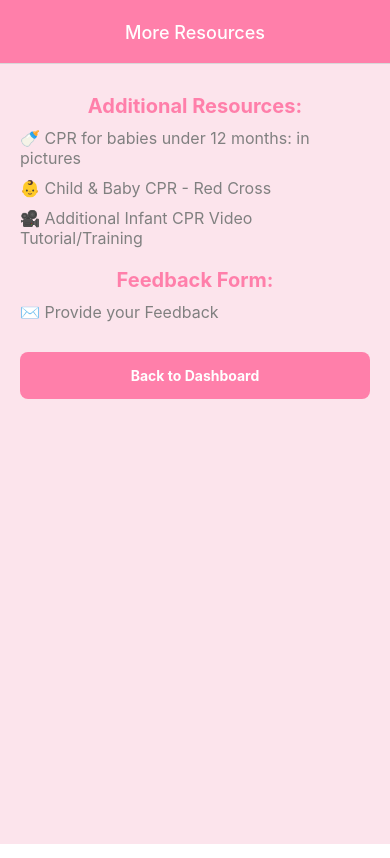
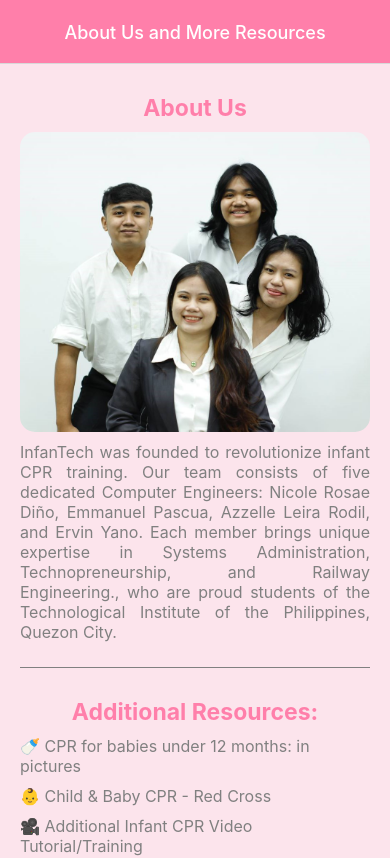
Before and after one commit to NicoleDino/Team14_infantCPRApp, a React Native app: screen /More in a window 390 px wide. Shown: the top 858 px of the page. Built offline with nearby package versions, Linux system fonts and the light colour scheme.

Commit message:
Added About Us
Added the about us info

```diff
--- a/App.js
+++ b/App.js
@@ -106,7 +106,7 @@ function App() {
           name="More"
           component={More}
           options={{
-            title: "More Resources",
+            title: "About Us and More Resources",
             headerLeft: null,
           }}
         />
--- a/screens/DashboardScreen.js
+++ b/screens/DashboardScreen.js
@@ -78,7 +78,7 @@ function DashboardScreen({ navigation }) {
             <Text style={styles.buttonText}>4-Pics & 1-Word</Text>
           </TouchableOpacity>
           <TouchableOpacity style={styles.button} onPress={handleMorePress}>
-            <Text style={styles.buttonText}>Learn More!</Text>
+            <Text style={styles.buttonText}>About Us & More Info</Text>
           </TouchableOpacity>
         </View>
       </View>
--- a/screens/MainCPR.js
+++ b/screens/MainCPR.js
@@ -32,7 +32,7 @@ function MainCPR({ navigation }) {
   const [trainingActive, setTrainingActive] = useState(true);
 
   useEffect(() => {
-    const newSocket = io("http://192.168.74.2:5000", {
+    const newSocket = io("http://192.168.68.104:5000", {
       transports: ["websocket"],
     });
     setSocket(newSocket);
@@ -174,7 +174,7 @@ function MainCPR({ navigation }) {
     } catch (error) {
       console.error("Error resetting elapsed time:", error);
     }
-    const url = "http://192.168.74.2:5000/restart";
+    const url = "http://192.168.68.104:5000/restart";
     try {
       const response = await fetch(url);
       if (response.ok) {
--- a/screens/More.js
+++ b/screens/More.js
@@ -1,6 +1,6 @@
 // More.js
 import React from 'react';
-import { View, Text, TouchableOpacity, StyleSheet, Linking, Alert } from 'react-native';
+import { View, Text, TouchableOpacity, StyleSheet, Linking, Alert, Image, FlatList } from 'react-native';
 
 function More({ navigation }) {
   const handleBackToDashboardPress = () => {
@@ -30,25 +30,55 @@ function More({ navigation }) {
     Linking.openURL(feedbackFormUrl);
   };
 
+  const content = [
+    { key: 'aboutTitle', type: 'title', text: 'About Us' },
+    { key: 'groupImage', type: 'image', src: require("../assets/groupie.png") },
+    { key: 'aboutText', type: 'text', text: 'InfanTech was founded to revolutionize infant CPR training. Our team consists of five dedicated Computer Engineers: Nicole Rosae Diño, Emmanuel Pascua, Azzelle Leira Rodil, and Ervin Yano. Each member brings unique expertise in Systems Administration, Technopreneurship, and Railway Engineering., who are proud students of the Technological Institute of the Philippines, Quezon City.' },
+    { key: 'separator1', type: 'separator' },
+    { key: 'resourcesTitle', type: 'title', text: 'Additional Resources:' },
+    { key: 'resource1', type: 'link', text: '🍼 CPR for babies under 12 months: in pictures', url: 'https://raisingchildren.net.au/newborns/safety/cpr/cpr-for-babies' },
+    { key: 'resource2', type: 'link', text: '👶 Child & Baby CPR - Red Cross', url: 'https://www.redcross.org/take-a-class/cpr/performing-cpr/child-baby-cpr' },
+    { key: 'resource3', type: 'link', text: '🎥 Additional Infant CPR Video Tutorial/Training', url: 'https://www.youtube.com/watch?v=tK-gwp4dPmw' },
+    { key: 'separator2', type: 'separator' },
+    { key: 'feedbackTitle', type: 'title', text: 'Feedback Form:' },
+    { key: 'feedbackLink', type: 'link', text: '✉️ Provide your App Feedback', url: 'https://forms.gle/1P6wD72uCGcoTZUp8' },
+    { key: 'backButton', type: 'button', text: 'Back to Dashboard' },
+  ];
+
+  const renderItem = ({ item }) => {
+    switch (item.type) {
+      case 'title':
+        return <Text style={styles.title}>{item.text}</Text>;
+      case 'image':
+        return <Image source={item.src} style={styles.groupImage} />;
+      case 'text':
+        return <Text style={styles.aboutText}>{item.text}</Text>;
+      case 'separator':
+        return <View style={styles.separator} />;
+      case 'link':
+        return (
+          <TouchableOpacity onPress={() => handleOpenLink(item.url)}>
+            <Text style={styles.link}>{item.text}</Text>
+          </TouchableOpacity>
+        );
+      case 'button':
+        return (
+          <TouchableOpacity style={styles.backButton} onPress={handleBackToDashboardPress}>
+            <Text style={styles.backButtonText}>{item.text}</Text>
+          </TouchableOpacity>
+        );
+      default:
+        return null;
+    }
+  };
+
   return (
     <View style={styles.container}>
-      <Text style={styles.title}>Additional Resources:</Text>
-      <TouchableOpacity onPress={() => handleOpenLink('https://raisingchildren.net.au/newborns/safety/cpr/cpr-for-babies')}>
-        <Text style={styles.link}>🍼 CPR for babies under 12 months: in pictures</Text>
-      </TouchableOpacity>
-      <TouchableOpacity onPress={() => handleOpenLink('https://www.redcross.org/take-a-class/cpr/performing-cpr/child-baby-cpr')}>
-        <Text style={styles.link}>👶 Child & Baby CPR - Red Cross</Text>
-      </TouchableOpacity>
-      <TouchableOpacity onPress={() => handleOpenLink('https://www.youtube.com/watch?v=tK-gwp4dPmw')}>
-        <Text style={styles.link}>🎥 Additional Infant CPR Video Tutorial/Training</Text>
-      </TouchableOpacity>
-      <Text style={styles.title}>Feedback Form:</Text>
-      <TouchableOpacity onPress={handleOpenFeedbackForm}>
-        <Text style={styles.link}>✉️ Provide your Feedback</Text>
-      </TouchableOpacity>
-      <TouchableOpacity style={styles.backButton} onPress={handleBackToDashboardPress}>
-        <Text style={styles.backButtonText}>Back to Dashboard</Text>
-      </TouchableOpacity>
+      <FlatList
+        data={content}
+        renderItem={renderItem}
+        keyExtractor={(item) => item.key}
+      />
     </View>
   );
 }
@@ -59,8 +89,35 @@ const styles = StyleSheet.create({
     padding: 20,
     backgroundColor: '#FCE4EC',
   },
+  aboutTitle: {
+    fontSize: 24,
+    fontWeight: 'bold',
+    marginBottom: 10,
+    marginTop: 10,
+    color: '#FF7FAA',
+    textAlign: 'center',
+  },
+  groupImage: {
+    width: '100%',
+    height: 300,
+    resizeMode: 'cover',
+    marginBottom: 10,
+    borderRadius: 15,
+  },
+  aboutText: {
+    fontSize: 16,
+    color: 'gray',
+    marginBottom: 5,
+    textAlign: 'justify',
+  },
+  separator: {
+    borderBottomWidth: 1,
+    borderBottomColor: 'gray',
+    marginBottom: 20,
+    marginTop: 20,
+  },
   title: {
-    fontSize: 20,
+    fontSize: 23,
     fontWeight: 'bold',
     marginBottom: 10,
     marginTop: 10,
--- a/screens/PracticeCPR.js
+++ b/screens/PracticeCPR.js
@@ -29,7 +29,7 @@ function PracticeCPR({ navigation }) {
   const [trainingActive, setTrainingActive] = useState(true);
 
   useEffect(() => {
-    const newSocket = io("http://192.168.74.2:5000", {
+    const newSocket = io("http://192.168.68.104:5000", {
       transports: ["websocket"],
     });
     setSocket(newSocket);
@@ -144,7 +144,7 @@ function PracticeCPR({ navigation }) {
   const restart = async () => {
     setTimer(0);
     setTrainingActive(true); // Restart training
-    const url = "http://192.168.74.2:5000/restart";
+    const url = "http://192.168.68.104:5000/restart";
     try {
       const response = await fetch(url);
       if (response.ok) {
```
Also changed, not shown: assets/groupie.png (added).
